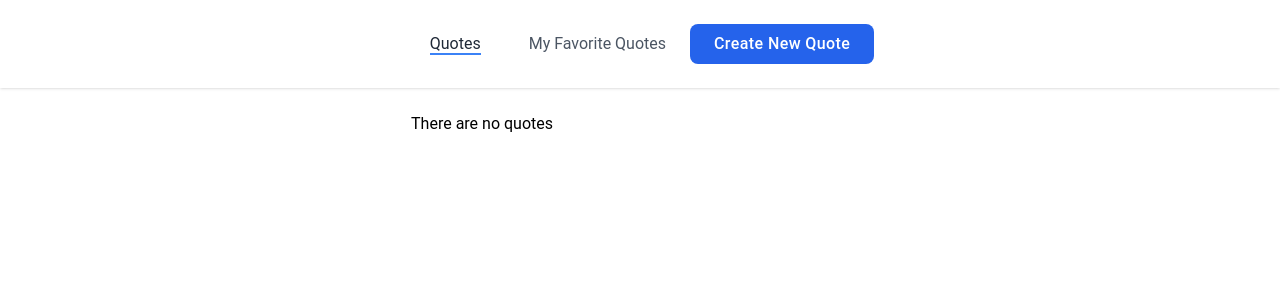
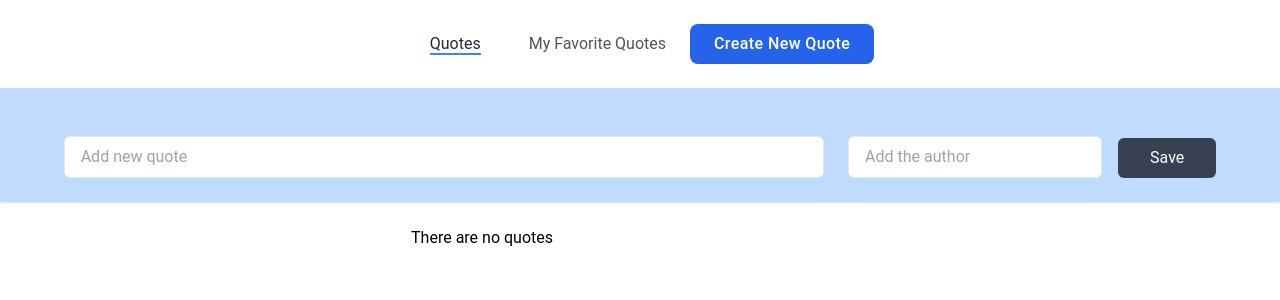
Before and after one commit to leepaolo/quote-capture, an Angular app: page /quotes in a window 1280 px wide. Shown: the top 300 px of the page. Built offline with nearby package versions, Linux system fonts and the light colour scheme; some icons are missing.

Commit message:
Feat(CREARE QUOTE BAR): Added basic component and style

```diff
--- a/src/app/app.component.html
+++ b/src/app/app.component.html
@@ -1,5 +1,5 @@
 <app-navbar></app-navbar>
-
+<app-create-new-quote-bar></app-create-new-quote-bar>
 <section class="container mx-auto px-2 flex justify-center">
   <router-outlet></router-outlet>
 </section>
--- a/src/app/components/shared/create-new-quote-bar/create-new-quote-bar.component.html
+++ b/src/app/components/shared/create-new-quote-bar/create-new-quote-bar.component.html
@@ -1 +1,43 @@
-<p>create-new-quote-bar works!</p>
+<section class="bg-blue-200 shadow">
+  <div
+    class="container flex items-center justify-center p-6 mx-auto text-gray-600 capitalize"
+  >
+    <!-- TEXT LINK -->
+    <section class="">
+      <form>
+        <div class="grid grid-cols-1 gap-6 mt-4 lg:grid-cols-3 w-full">
+          <!-- Quote input spans 2 columns on larger screens, full width on small screens -->
+          <div class="lg:col-span-2 w-full">
+            <input
+              id="quote"
+              type="text"
+              placeholder="Add new quote"
+              class="block w-full px-4 py-2 mt-2 text-gray-700 bg-white border border-gray-200 rounded-md focus:border-blue-400 focus:ring-blue-300 focus:ring-opacity-40 dark:focus:border-blue-300 focus:outline-none focus:ring"
+            />
+          </div>
+
+          <!-- Author input and button stack on smaller screens, inline on larger screens -->
+          <div
+            class="flex flex-col lg:flex-row lg:items-end lg:justify-end w-full"
+          >
+            <div class="w-full lg:w-auto lg:mr-4">
+              <input
+                id="author"
+                type="text"
+                placeholder="Add the author"
+                class="block w-full px-4 py-2 mt-2 text-gray-700 bg-white border border-gray-200 rounded-md focus:border-blue-400 focus:ring-blue-300 focus:ring-opacity-40 dark:focus:border-blue-300 focus:outline-none focus:ring"
+              />
+            </div>
+
+            <!-- Button goes below the Author input on small screens, inline on larger screens -->
+            <button
+              class="w-full lg:w-auto mt-4 lg:mt-0 px-8 py-2.5 leading-5 text-white transition-colors duration-300 transform bg-gray-700 rounded-md hover:bg-gray-600 focus:outline-none focus:bg-gray-600"
+            >
+              Save
+            </button>
+          </div>
+        </div>
+      </form>
+    </section>
+  </div>
+</section>
--- a/src/app/components/shared/quote-card/quote-card.component.ts
+++ b/src/app/components/shared/quote-card/quote-card.component.ts
@@ -19,7 +19,6 @@ export class QuoteCardComponent implements OnInit {
 
   saveQuoteText: string = 'Save to Favorites';
   isSaved: boolean = false;
-
   discardQuoteText: string = 'Discard quote';
   isDiscarded: boolean = false;
 
```
Also changed, not shown: src/app/app.component.ts (+7 -1 lines).
